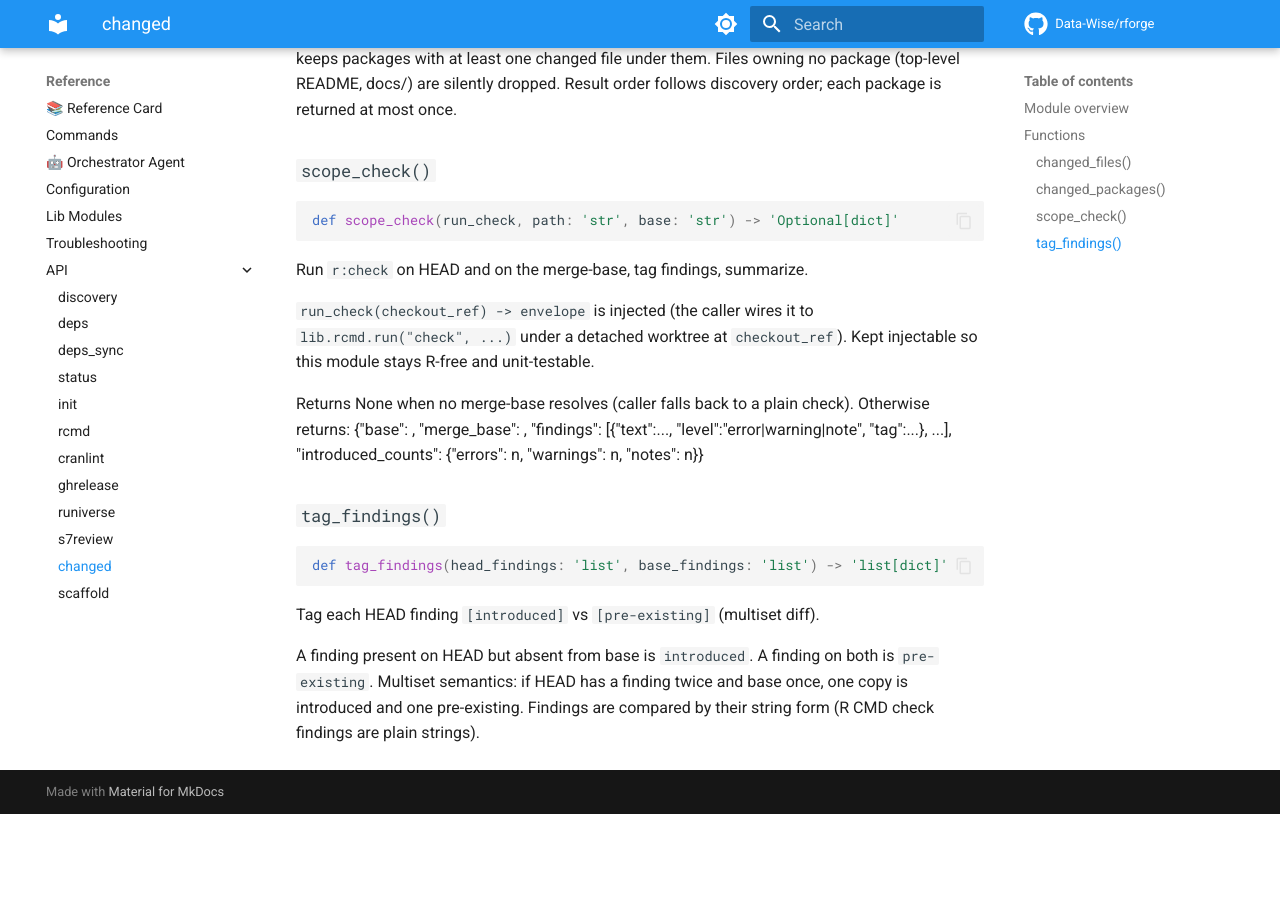
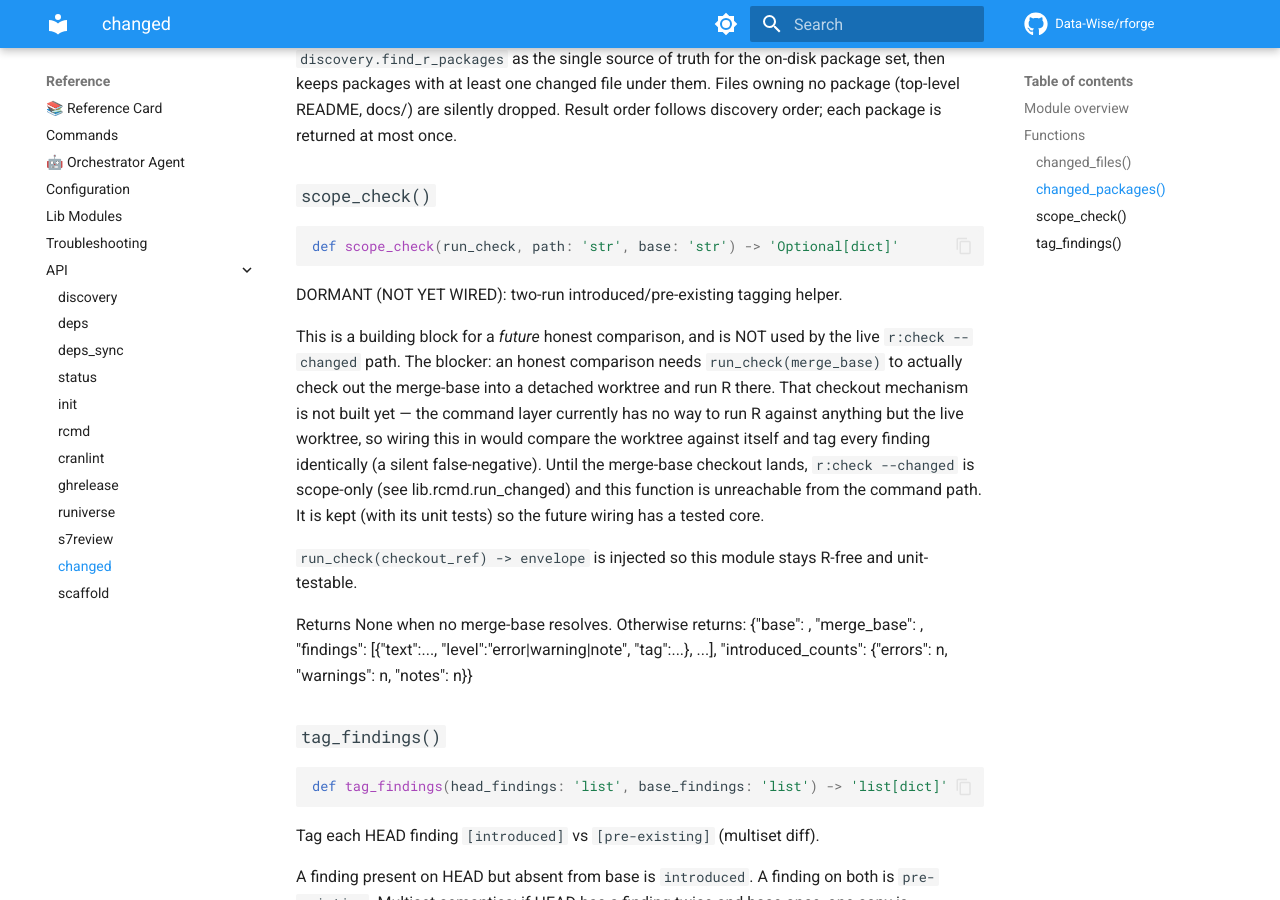
Before and after one commit to Data-Wise/rforge, an MkDocs documentation site: the page built from docs/reference/changed.md, in a window 1280 px wide and 900 px high, scrolled down 1502 px. Built offline with MkDocs 1.6.1 and Material for MkDocs 9.7.7, drawn with Linux system fonts in a browser that asks for light colours; comment, search, counter and statistics services are not loaded; before the commit the page ends 2316 px from its top, so only the background shows below that; some of the changed text lies outside the part shown.

Commit message:
fix(changed): r:check --changed honest scope-only, no false-negative
The --changed default path fabricated introduced_counts={0,0,0} because
scope_check ran the live worktree twice (_run_check_at ignored its ref),
tagged every finding [pre-existing], then folded status to introduced-only
— silently returning ok even when the branch introduced a real ERROR.

Replace with honest scope-only: run the changed package(s) full check and
report the REAL status. Emit a 'tagging deferred (merge-base checkout not
yet wired)' message. scope_check/tag_findings kept as dormant, honestly
documented helpers; --changed-strict is now a documented no-op.

Co-Authored-By: Claude Opus 4.8 (1M context) <noreply@anthropic.com>

````diff
--- a/docs/reference/changed.md
+++ b/docs/reference/changed.md
@@ -17,8 +17,10 @@ Pure-stdlib (subprocess + pathlib only — no R, no third-party). Three jobs:
                           list, tagging each finding [introduced] vs
                           [pre-existing] (multiset semantics: duplicates count).
 
-Plus scope_check(): orchestrate the two-run introduced/pre-existing tagging for
-one package (used by lib.rcmd when `--changed` is set on `r:check`).
+Plus scope_check(): a DORMANT helper for future two-run introduced/pre-existing
+tagging. It is NOT wired into the live `r:check --changed` path (which is
+scope-only) because the merge-base checkout it needs is not yet built. See its
+docstring.
 
 Advisory, never raises. git failures (not a repo, no merge-base, git missing)
 return None so callers can warn and fall back to a full run. "No changes" is the
@@ -71,14 +73,23 @@ Result order follows discovery order; each package is returned at most once.
 def scope_check(run_check, path: 'str', base: 'str') -> 'Optional[dict]'
 ```
 
-Run `r:check` on HEAD and on the merge-base, tag findings, summarize.
+DORMANT (NOT YET WIRED): two-run introduced/pre-existing tagging helper.
 
-`run_check(checkout_ref) -> envelope` is injected (the caller wires it to
-`lib.rcmd.run("check", ...)` under a detached worktree at `checkout_ref`).
-Kept injectable so this module stays R-free and unit-testable.
+This is a building block for a *future* honest comparison, and is NOT used by
+the live `r:check --changed` path. The blocker: an honest comparison needs
+`run_check(merge_base)` to actually check out the merge-base into a detached
+worktree and run R there. That checkout mechanism is not built yet — the
+command layer currently has no way to run R against anything but the live
+worktree, so wiring this in would compare the worktree against itself and tag
+every finding identically (a silent false-negative). Until the merge-base
+checkout lands, `r:check --changed` is scope-only (see lib.rcmd.run_changed)
+and this function is unreachable from the command path. It is kept (with its
+unit tests) so the future wiring has a tested core.
 
-Returns None when no merge-base resolves (caller falls back to a plain check).
-Otherwise returns:
+`run_check(checkout_ref) -> envelope` is injected so this module stays R-free
+and unit-testable.
+
+Returns None when no merge-base resolves. Otherwise returns:
     {"base": <ref>, "merge_base": <sha>,
      "findings": [{"text":..., "level":"error|warning|note", "tag":...}, ...],
      "introduced_counts": {"errors": n, "warnings": n, "notes": n}}
````
Also changed, not shown: docs/reference/rcmd.md (+12 -7 lines), 2 other files.
